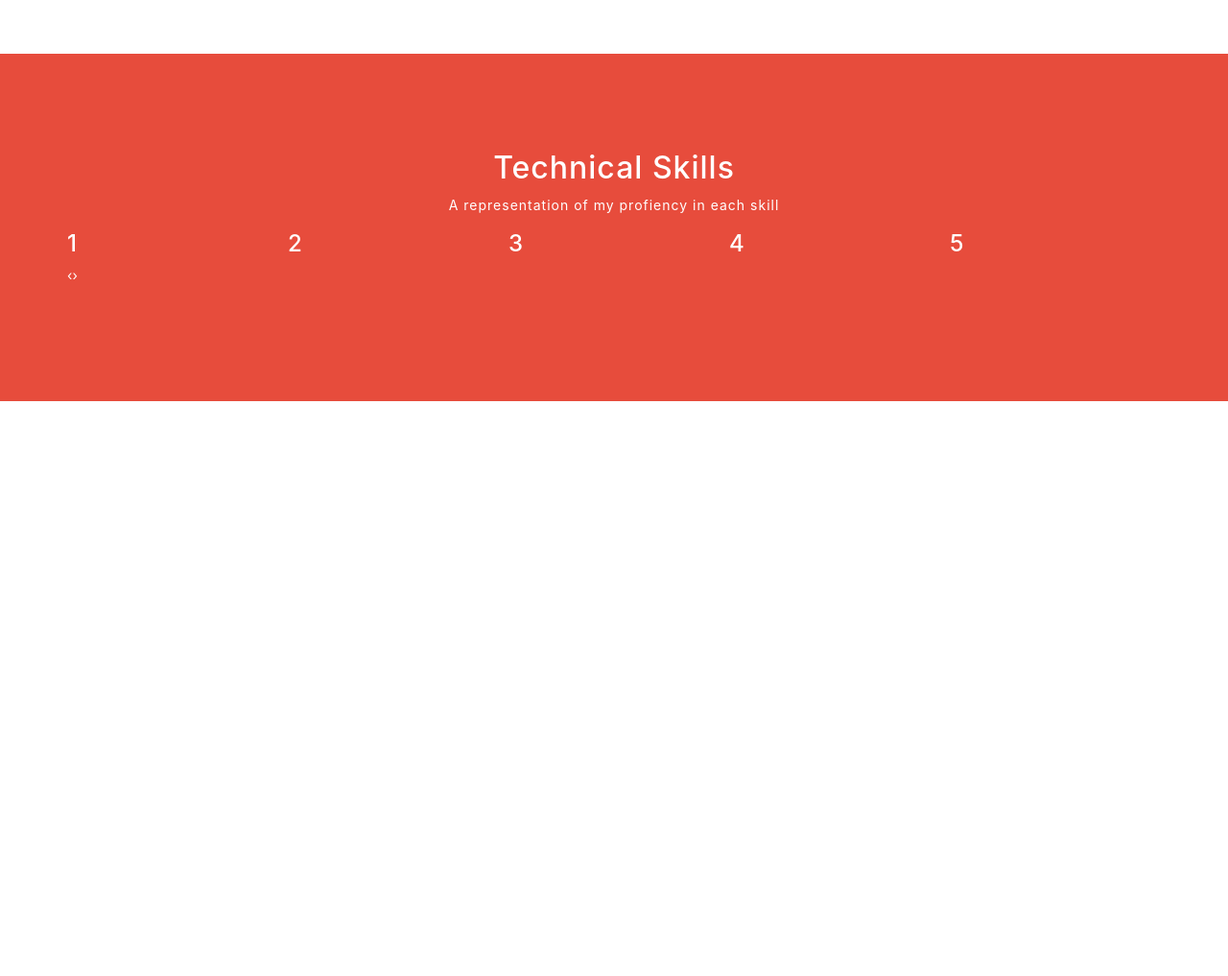
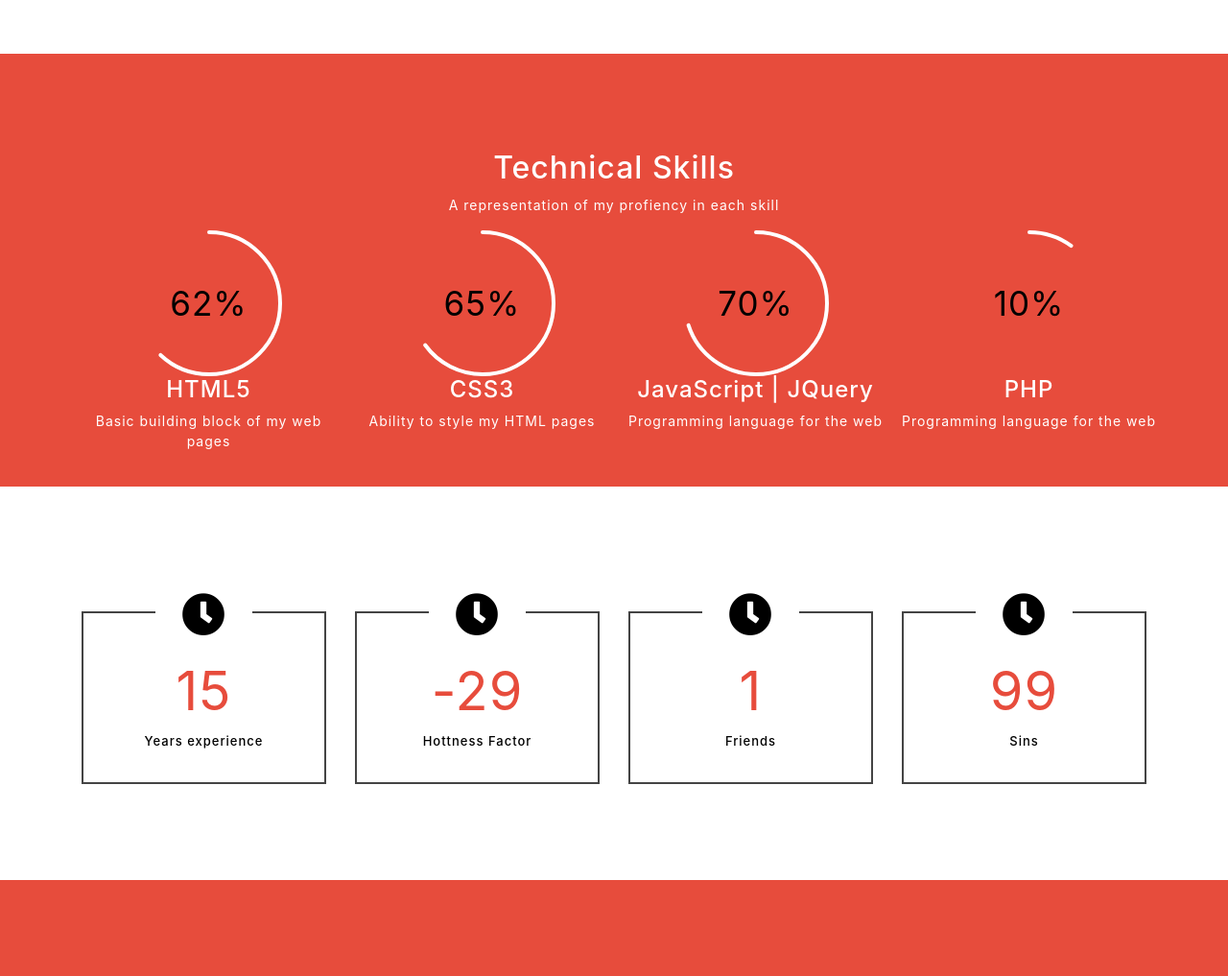
Before and after one commit to RyanOliverSotto/Portfolio, a PHP site: page / in a window 1280 px wide. Shown: the part 1241-2258 px from the top of the page at 96% size. Before the commit the page ends 1659 px from the top, so only its background shows below. Run offline with PHP 8.4, Linux system fonts and the light colour scheme; some libraries are stand-ins or nearby versions.

Commit message:
Added additional sections

```diff
--- a/css/style.css
+++ b/css/style.css
@@ -72,3 +72,94 @@ body{
     background-color: #e74c3c;
     color: #fff;
 }
+
+.skill{
+    text-align: center;
+    margin-left: 10px;
+}
+
+.statsSection{
+    background-color: white;
+}
+
+.chart{
+    position: relative;
+    width: 152px;
+    height: 152px;
+    display: inline-block;
+    text-align:center;
+}
+
+.chart canvas{
+    position: absolute;
+    left:0;
+    top:0;
+}
+
+.chart .percent{
+    color: black;
+    line-height: 152px;
+    display: inline-block;
+    font-size: 35px;
+}
+.chart .percent:after{
+    content: '%'
+}
+
+.fa{
+    color: black;
+}
+
+.squareItem{
+    margin-top: 30px;
+    position: relative;
+}
+
+.squareInnerContainer {
+    position: relative;
+    padding: 50px 15px 35px;
+    text-align: center;
+    border: 2px solid #444;
+    border-top: none;
+}
+
+.squareInnerContainer:before,
+.squareInnerContainer:after{
+    content: '';
+    position: absolute;
+    top: 0px;
+    width: 30%;
+    border-bottom: 2px solid #444;
+}
+.squareInnerContainer:before{
+right: 0px;
+}
+
+.squareInnerContainer:after{
+left: 0px;
+}
+
+.squareContent h2{
+    font-size: 56px;
+    margin-bottom: 10px;
+    font-weight: 400;
+    color:  #e74c3c;
+}
+
+.squareContent h3{
+    font-size: 13px;
+    font-weight: 600px;
+    margin: 0;
+    color:  black;
+}
+
+.squareIcon{
+    position: absolute;
+    left: 50%;
+    top: -30px;
+    width: 40%;
+    height: 60px;
+    font-size: 45px;
+    margin-left: -20%;
+    color: #444;
+}
--- a/index.html
+++ b/index.html
@@ -13,6 +13,7 @@
     <link rel="stylesheet" href="https://stackpath.bootstrapcdn.com/bootstrap/4.1.1/css/bootstrap.min.css" integrity="sha384-WskhaSGFgHYWDcbwN70/dfYBj47jz9qbsMId/iRN3ewGhXQFZCSftd1LZCfmhktB"
         crossorigin="anonymous">
     <script src="https://ajax.googleapis.com/ajax/libs/jquery/3.3.1/jquery.min.js"></script>
+    <link rel="stylesheet" href="https://use.fontawesome.com/releases/v5.0.13/css/all.css" integrity="sha384-DNOHZ68U8hZfKXOrtjWvjxusGo9WQnrNx2sqG0tfsghAvtVlRW3tvkXWZh58N9jp" crossorigin="anonymous">
     <link rel="stylesheet" type="text/css" href="css/style.css">
 </head>
 
@@ -68,25 +69,123 @@
                     <p>A representation of my profiency in each skill</p>
                 </div>
                 <div class="owl-carousel owl-theme">
-                        <div class="item"><h4>1</h4></div>
-                        <div class="item"><h4>2</h4></div>
-                        <div class="item"><h4>3</h4></div>
-                        <div class="item"><h4>4</h4></div>
-                        <div class="item"><h4>5</h4></div>
-                        <div class="item"><h4>6</h4></div>
-                        <div class="item"><h4>7</h4></div>
-                        <div class="item"><h4>8</h4></div>
-                        <div class="item"><h4>9</h4></div>
-                        <div class="item"><h4>10</h4></div>
-                        <div class="item"><h4>11</h4></div>
-                        <div class="item"><h4>12</h4></div>
+                    <div class="skill">
+                        <span class="chart" data-percent="62">
+                            <span class="percent">62</span>
+                            <canvas height="152" width="152"></canvas>
+                        </span>
+                        <h4>HTML5</h4>
+                        <p>Basic building block of my web pages</p>
                     </div>
+                    <div class="skill">
+                        <span class="chart" data-percent="65">
+                            <span class="percent">65</span>
+                            <canvas height="152" width="152"></canvas>
+                        </span>
+                        <h4>CSS3</h4>
+                        <p>Ability to style my HTML pages</p>
+                    </div>
+                    <div class="skill">
+                        <span class="chart" data-percent="70">
+                            <span class="percent">70</span>
+                            <canvas height="152" width="152"></canvas>
+                        </span>
+                        <h4>JavaScript | JQuery</h4>
+                        <p>Programming language for the web</p>
+                    </div>
+                    <div class="skill">
+                        <span class="chart" data-percent="10">
+                            <span class="percent">10</span>
+                            <canvas height="152" width="152"></canvas>
+                        </span>
+                        <h4>PHP</h4>
+                        <p>Programming language for the web</p>
+                    </div>
+                    <div class="skill">
+                        <span class="chart" data-percent="80">
+                            <span class="percent">80</span>
+                            <canvas height="152" width="152"></canvas>
+                        </span>
+                        <h4>Project Management</h4>
+                        <p>Certified in several methodologies of PM</p>
+                    </div>
+
+                </div>
+        </div>
+    </div>
+
+    <div id="stats" class="statsSection section">
+        <div class="container">
+            <div class="row">
+                <div class="col-md-3 col-sm-6">
+                    <div class="squareItem">
+                        <div class="squareInnerContainer">
+                            <div class="squareIcon">
+                               <i class="fa fa-clock"></i>
+                            </div>
+                            <div class="squareContent">
+                                <h2>15</h2>
+                                <h3>Years experience</h3>
+                            </div>
+                        </div>
+                    </div>
+
+
+                </div>
+                <div class="col-md-3 col-sm-6">
+                        <div class="squareItem">
+                            <div class="squareInnerContainer">
+                                <div class="squareIcon">
+                                   <i class="fa fa-clock"></i>
+                                </div>
+                                <div class="squareContent">
+                                    <h2>-29</h2>
+                                    <h3>Hottness Factor</h3>
+                                </div>
+                            </div>
+                        </div>
+
+
+                    </div>
+                    <div class="col-md-3 col-sm-6">
+                            <div class="squareItem">
+                                <div class="squareInnerContainer">
+                                    <div class="squareIcon">
+                                       <i class="fa fa-clock"></i>
+                                    </div>
+                                    <div class="squareContent">
+                                        <h2>1</h2>
+                                        <h3>Friends</h3>
+                                    </div>
+                                </div>
+                            </div>
+
+
+                        </div>
+                        <div class="col-md-3 col-sm-6">
+                                <div class="squareItem">
+                                    <div class="squareInnerContainer">
+                                        <div class="squareIcon">
+                                           <i class="fa fa-clock"></i>
+                                        </div>
+                                        <div class="squareContent">
+                                            <h2>99</h2>
+                                            <h3>Sins</h3>
+                                        </div>
+                                    </div>
+                                </div>
+
+
+                            </div>
+
+            </div>
         </div>
     </div>
 
         <script src="js/jquery.superslides.min.js"></script>
         <script src="js/owl.carousel.min.js"></script>
         <script src="js/typed.min.js"></script>
+        <script src="js/jquery.easypiechart.min.js"></script>
         <script src="https://cdnjs.cloudflare.com/ajax/libs/popper.js/1.14.3/umd/popper.min.js" integrity="sha384-ZMP7rVo3mIykV+2+9J3UJ46jBk0WLaUAdn689aCwoqbBJiSnjAK/l8WvCWPIPm49"
             crossorigin="anonymous"></script>
         <script src="https://stackpath.bootstrapcdn.com/bootstrap/4.1.1/js/bootstrap.min.js" integrity="sha384-smHYKdLADwkXOn1EmN1qk/HfnUcbVRZyYmZ4qpPea6sjB/pTJ0euyQp0Mk8ck+5T"
--- a/js/script.js
+++ b/js/script.js
@@ -12,7 +12,7 @@ $(document).ready(function(){
                   "Agile SCRUM Master",
                   "LEAN Six Sigma Green Belt",
                   "ITIL Certified Manager",
-                  "Software Engineer"
+                  "Release and Deployment Manager"
                   ],
         typeSpeed: 70,
         loop: true,
@@ -22,20 +22,46 @@ $(document).ready(function(){
 
     $('.owl-carousel').owlCarousel({
             loop:true,
-            margin:10,
-            nav:true,
+            items: 4,
             responsive:{
                 0:{
                     items:1
                 },
-                600:{
+                400:{
+                    items:2
+                },
+                768:{
                     items:3
                 },
-                1000:{
-                    items:5
+                938:{
+                    items:4
                 }
             }
-        })
+        });
+
+
+
+    var skillsTopOffset = $(".skillsSection").offset().top;
+
+    $(window).scroll(function () {
+        if (window.pageYOffset > skillsTopOffset - $(window).height() + 200) {
+            $('.chart').easyPieChart({
+                easing: 'easeInOut',
+                barColor: '#fff',
+                trackColor: false,
+                scaleColor: false,
+                lineWidth: 4,
+                size: 152,
+                onStep: function (from, to, percent) {
+                    $(this.el).find('.percent').text(Math.round(percent));
+                }
+            });
+        }
+
+
+    });
+
+
 
 
 
```
Also changed, not shown: js/countUp.min.js (added), js/jquery.easypiechart.min.js (added).
